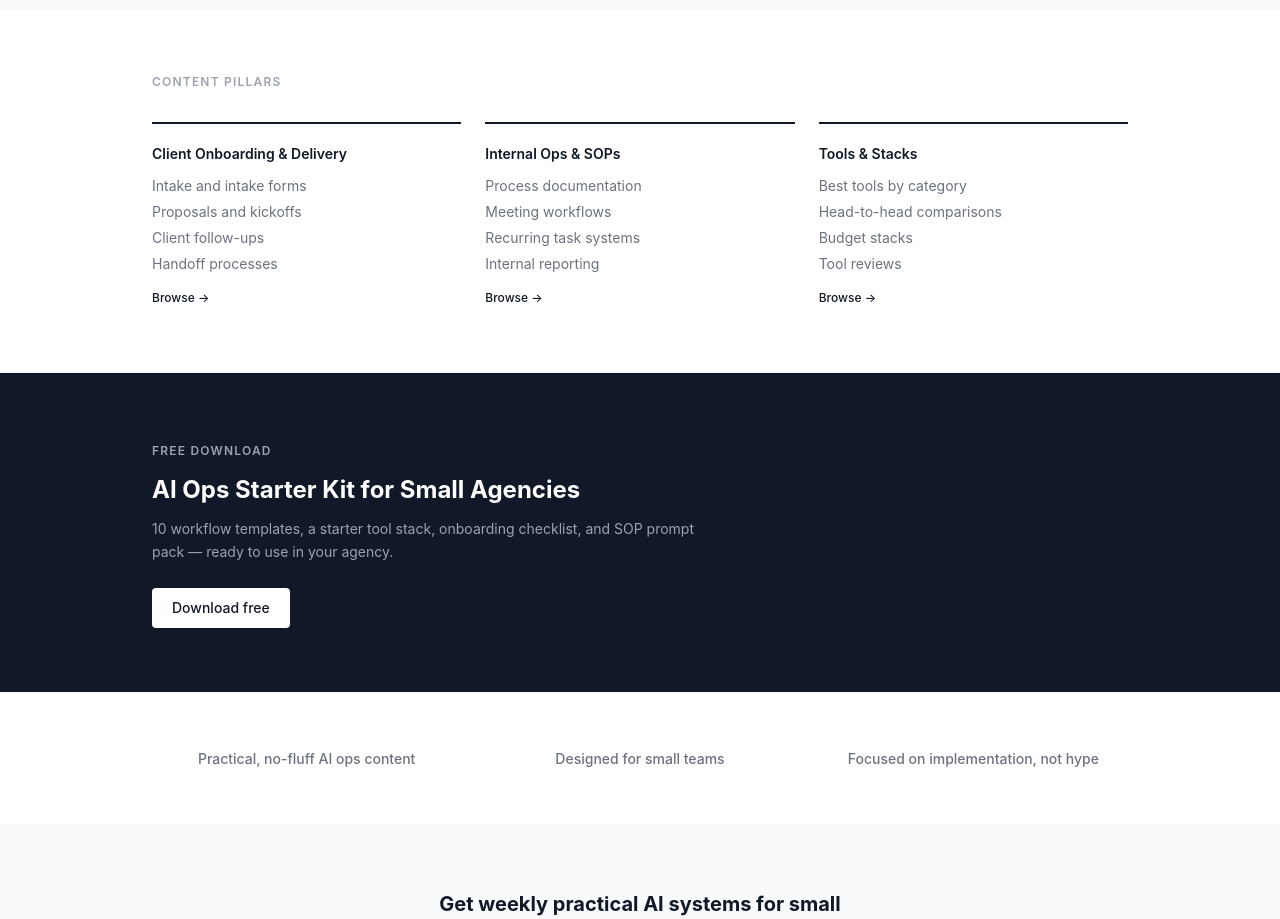
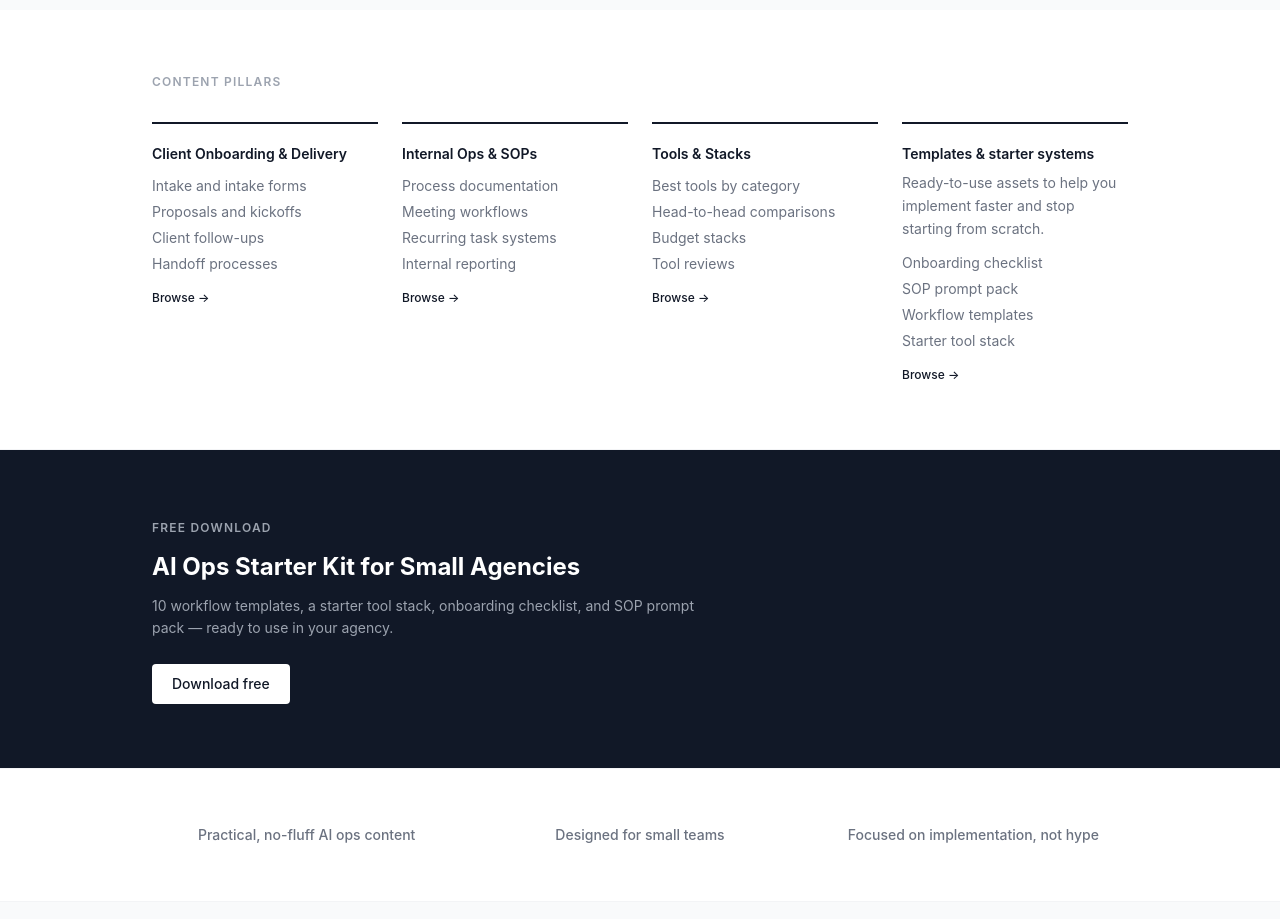
Before and after one commit to veramey/my-website, a Next.js app: page / in a window 1280 px wide. Shown: the part 1340-2259 px from the top of the page. Built offline with nearby package versions, Linux system fonts and the light colour scheme; no server answers.

Commit message:
feat: implement issue #123
Implemented by AI Teammate via Claude Code.
Closes #123

```diff
--- a/src/pages/index.tsx
+++ b/src/pages/index.tsx
@@ -45,18 +45,27 @@ const startHereCards = [
 const pillars = [
   {
     title: 'Client Onboarding & Delivery',
+    description: '',
     topics: ['Intake and intake forms', 'Proposals and kickoffs', 'Client follow-ups', 'Handoff processes'],
     href: '/guides#onboarding',
   },
   {
     title: 'Internal Ops & SOPs',
+    description: '',
     topics: ['Process documentation', 'Meeting workflows', 'Recurring task systems', 'Internal reporting'],
     href: '/guides#internal-ops',
   },
   {
     title: 'Tools & Stacks',
+    description: '',
     topics: ['Best tools by category', 'Head-to-head comparisons', 'Budget stacks', 'Tool reviews'],
     href: '/tools',
+  },
+  {
+    title: 'Templates & starter systems',
+    description: 'Ready-to-use assets to help you implement faster and stop starting from scratch.',
+    topics: ['Onboarding checklist', 'SOP prompt pack', 'Workflow templates', 'Starter tool stack'],
+    href: '/templates',
   },
 ]
 
@@ -177,10 +186,13 @@ export default function Home() {
         {/* Block 5 — Content Categories */}
         <section className="max-w-5xl mx-auto px-6 py-16">
           <h2 className="text-xs font-semibold text-gray-400 uppercase tracking-widest mb-8">Content Pillars</h2>
-          <div className="grid md:grid-cols-3 gap-6">
+          <div className="grid md:grid-cols-4 gap-6">
             {pillars.map((pillar) => (
-              <div key={pillar.title} className="border-t-2 border-gray-900 pt-5">
+              <div key={pillar.title} data-testid="pillar-card" className="border-t-2 border-gray-900 pt-5">
                 <h3 className="text-sm font-semibold text-gray-900">{pillar.title}</h3>
+                {pillar.description && (
+                  <p className="mt-2 text-sm text-gray-500 leading-relaxed">{pillar.description}</p>
+                )}
                 <ul className="mt-3 space-y-1.5">
                   {pillar.topics.map((topic) => (
                     <li key={topic} className="text-sm text-gray-500">{topic}</li>
```
Also changed, not shown: 1 other file (tests, documents, lock files or other folders).
